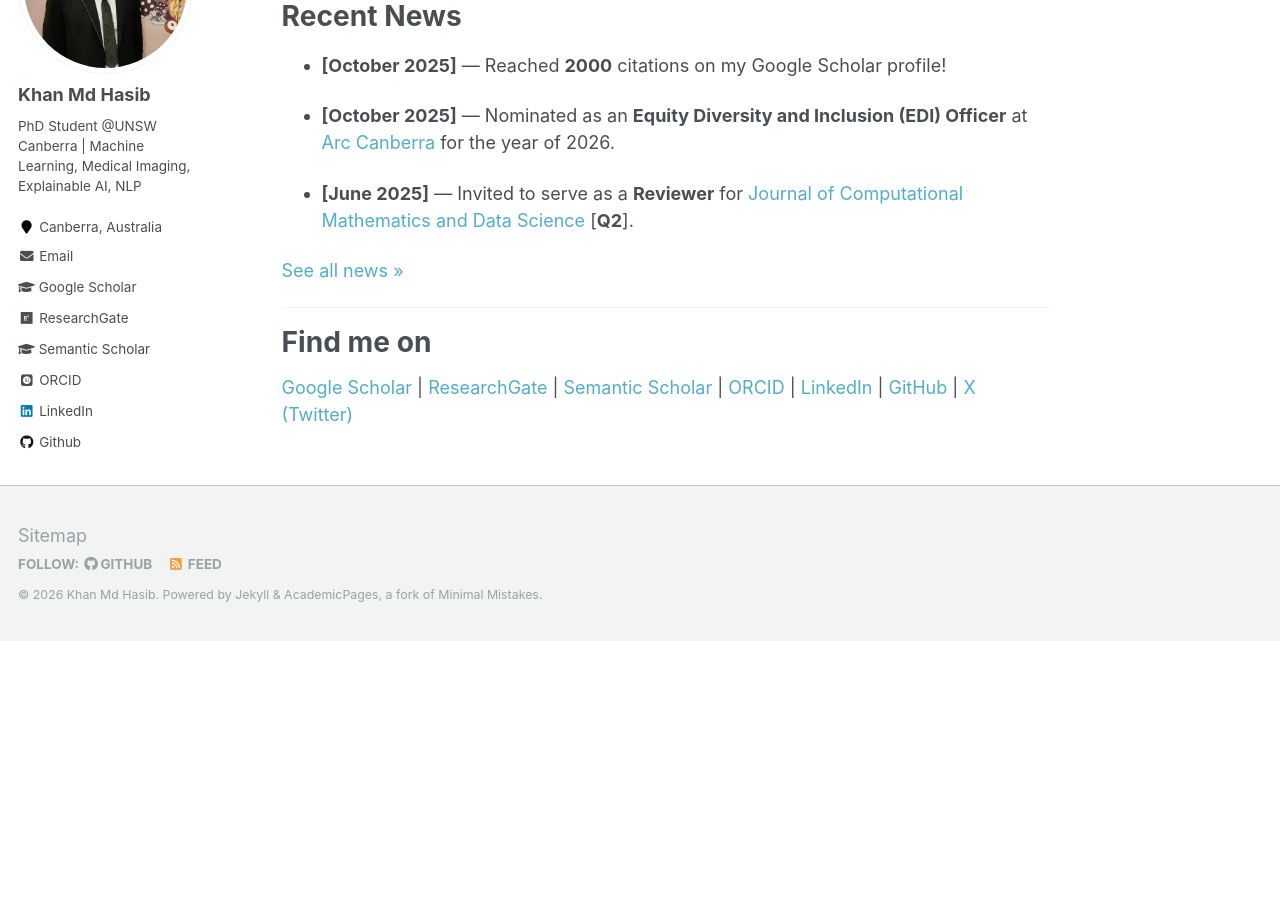
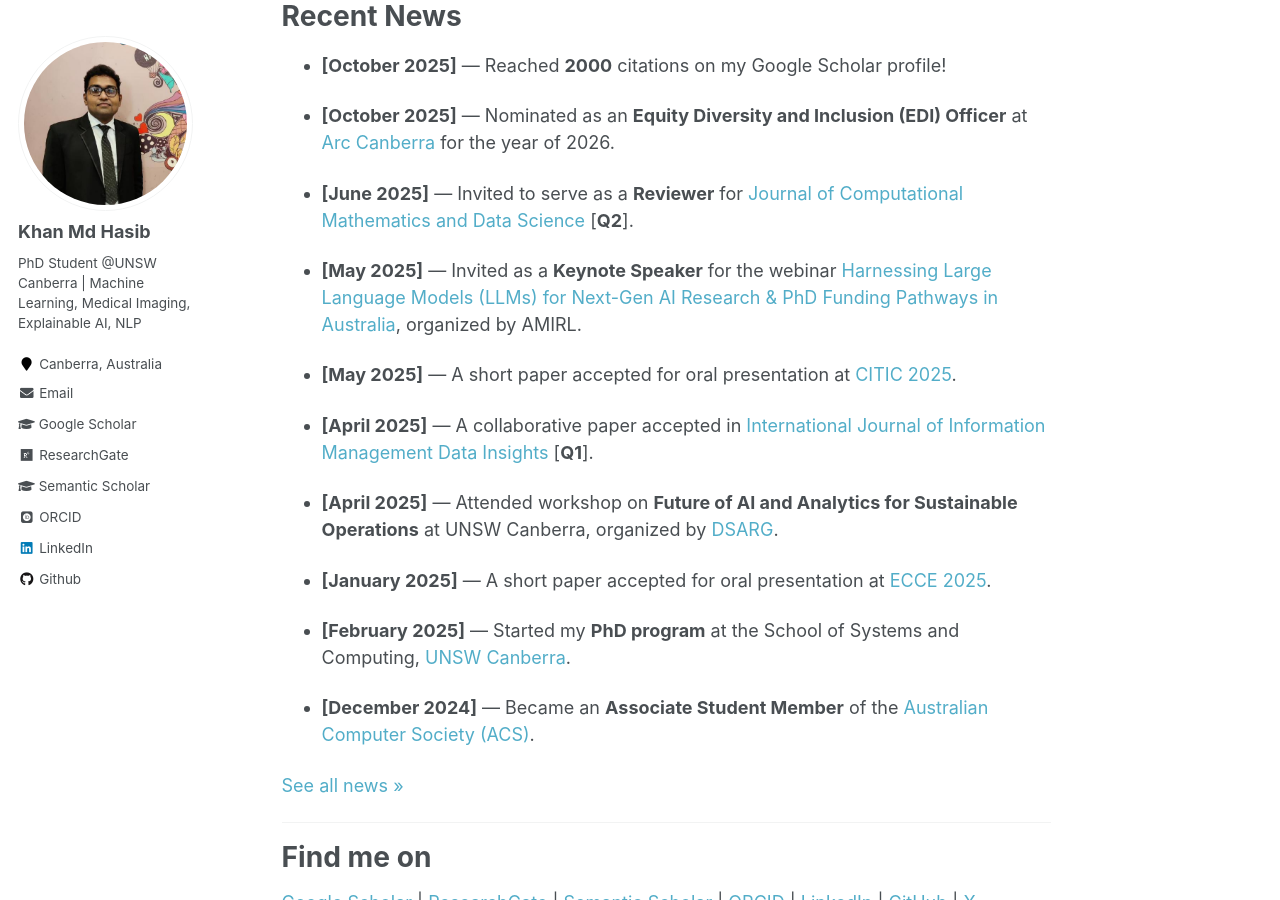
Before and after one commit to hasibaust13/hasibaust13.github.io, a Jekyll site: the page built from _pages/about.md, in a window 1280 px wide and 900 px high, scrolled down 674 px. Built offline with Jekyll 4.4.1, drawn with Linux system fonts in a browser that asks for light colours; some web fonts are replaced; before the commit the page ends 1315 px from its top, so only the background shows below that.

Commit message:
Show 10 recent news items on home page

```diff
--- a/_pages/about.md
+++ b/_pages/about.md
@@ -26,6 +26,20 @@ I am open to research collaborations in the fields of **Machine Learning**, **Me
 
 * **[June 2025]** — Invited to serve as a **Reviewer** for [Journal of Computational Mathematics and Data Science](https://www.sciencedirect.com/journal/journal-of-computational-mathematics-and-data-science){:target="_blank"} [**Q2**].
 
+* **[May 2025]** — Invited as a **Keynote Speaker** for the webinar [Harnessing Large Language Models (LLMs) for Next-Gen AI Research & PhD Funding Pathways in Australia](https://www.facebook.com/events/1931376380999571/){:target="_blank"}, organized by AMIRL.
+
+* **[May 2025]** — A short paper accepted for oral presentation at [CITIC 2025](https://difcon.mmu.edu.my/citic.html){:target="_blank"}.
+
+* **[April 2025]** — A collaborative paper accepted in [International Journal of Information Management Data Insights](https://www.sciencedirect.com/journal/international-journal-of-information-management-data-insights){:target="_blank"} [**Q1**].
+
+* **[April 2025]** — Attended workshop on **Future of AI and Analytics for Sustainable Operations** at UNSW Canberra, organized by [DSARG](https://www.unsw.edu.au/canberra/our-research/research-centres-institutes/dsar-group){:target="_blank"}.
+
+* **[January 2025]** — A short paper accepted for oral presentation at [ECCE 2025](https://ecce2025.cuet.ac.bd/){:target="_blank"}.
+
+* **[February 2025]** — Started my **PhD program** at the School of Systems and Computing, [UNSW Canberra](https://www.unsw.edu.au/canberra){:target="_blank"}.
+
+* **[December 2024]** — Became an **Associate Student Member** of the [Australian Computer Society (ACS)](https://www.acs.org.au/){:target="_blank"}.
+
 [See all news >>](/news/)
 
 ---
```
